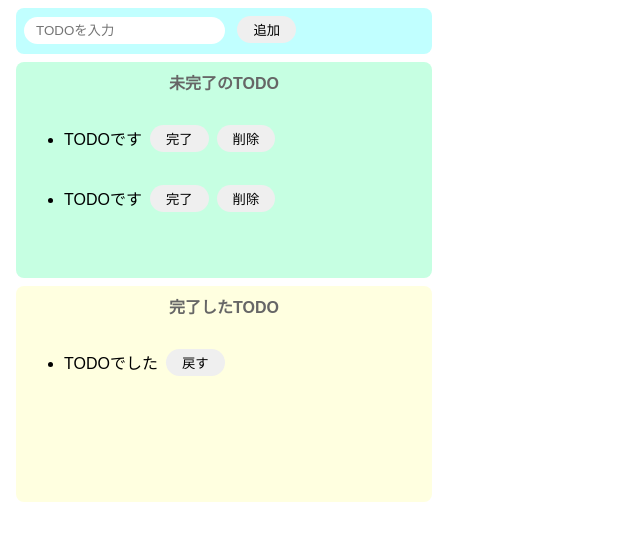
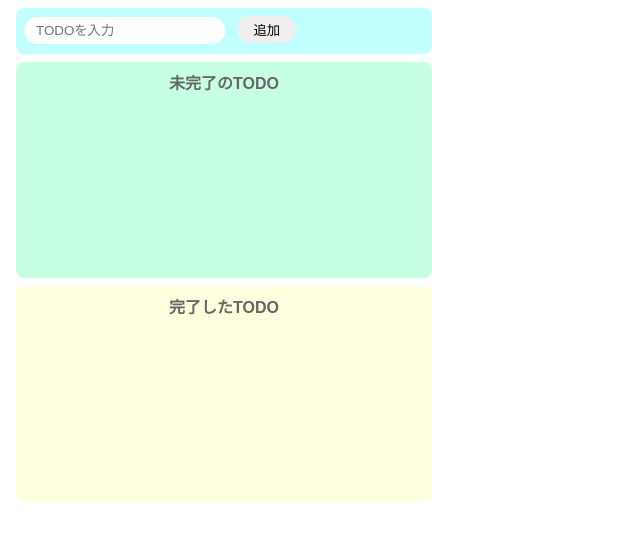
Before and after one commit to thiger7/js-practice, a website built with Parcel: page src/index.html in a window 1280 px wide. Shown: the whole page, without its empty margins (0-640 px from the left). Built offline with nearby package versions, Linux system fonts and the light colour scheme.

Commit message:
テストデータ部分の削除

```diff
--- a/src/index.html
+++ b/src/index.html
@@ -13,31 +13,11 @@
     <div class="incomplete-area">
       <p class="title">未完了のTODO</p>
       <ul id="incomplete-list">
-        <li>
-          <div class="list-row">
-            <p>TODOです</p>
-            <button>完了</button>
-            <button>削除</button>
-          </div>
-        </li>
-        <li>
-          <div class="list-row">
-            <p>TODOです</p>
-            <button>完了</button>
-            <button>削除</button>
-          </div>
-        </li>
       </ul>
     </div>
     <div class="complete-area">
       <p class="title">完了したTODO</p>
       <ul id="complete-list">
-        <li>
-          <div class="list-row">
-            <p>TODOでした</p>
-            <button>戻す</button>
-          </div>
-        </li>
       </ul>
     </div>
     <script src="./index.mjs" type="module"></script>
```
